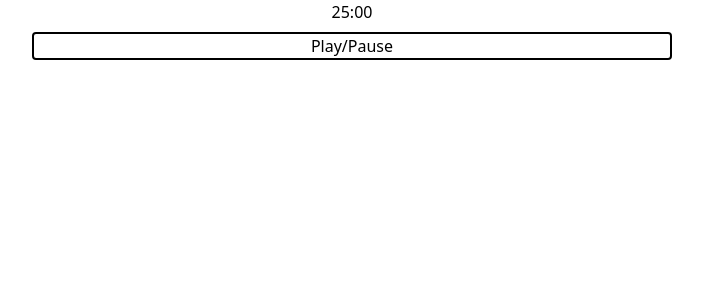
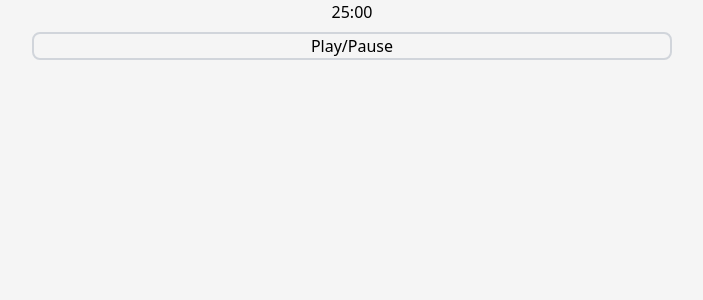
Before and after one commit to Kjek/pomofocus, a React (Vite) app: page / in a window 1280 px wide. Shown: the top 300 px of the page, without its empty margins (288-991 px from the left). Built offline with nearby package versions, Linux system fonts and the light colour scheme.

Commit message:
Added some CSS

```diff
--- a/src/App.tsx
+++ b/src/App.tsx
@@ -7,9 +7,11 @@ function App() {
     <>
       <div className="w-screen">
         <div className="flex flex-col w-1/2 gap-2 m-auto">
-          <span className="w-full text-center">{formatedTime}</span>
+          <span className="w-full text-center dark:text-gray-300">
+            {formatedTime}
+          </span>
           <input
-            className="w-full border-2 border-black rounded"
+            className="w-full border-2 active:bg-gray-100 border-gray-300 rounded-lg dark:text-gray-300 dark:border-gray-600 dark:hover:bg-gray-700 dark:active:bg-gray-600 dark:hover:text-white hover:bg-gray-200 cursor-pointer"
             type="button"
             value="Play/Pause"
             onClick={toggleTimer}
--- a/src/global.css
+++ b/src/global.css
@@ -1,3 +1,9 @@
 @tailwind base;
 @tailwind components;
 @tailwind utilities;
+
+@layer base {
+  body {
+    @apply bg-neutral-100 dark:bg-gray-900
+  }
+}
```
